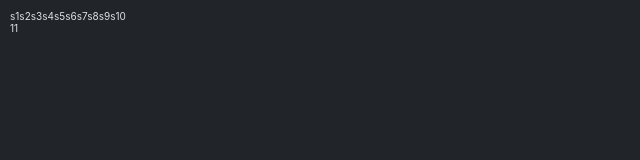
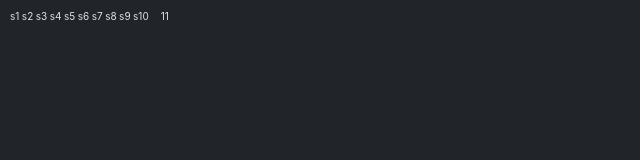
Before and after one commit to Gbangbolaoluwagbemiga/usePopCorn, a React (Create React App) app in the folder UsePopCorn/: page / in a window 1280 px wide. Shown: the top 160 px of the page, without its empty margins (0-640 px from the left). Built offline with nearby package versions, Linux system fonts and the light colour scheme; the HTML template or start-up script is replaced by a standard one.

Commit message:
styles added

```diff
--- a/UsePopCorn/src/starRating.js
+++ b/UsePopCorn/src/starRating.js
@@ -1,7 +1,18 @@
+const containerSyle = {
+  display: 'flex',
+  alignItems: 'center',
+  gap: '1.2rem',
+};
+const starStyle = {
+  display: 'flex',
+  alignItems: 'center',
+  gap: '0.25rem',
+};
+
 export default function StarRating() {
   return (
-    <div className="star--rating">
-      <div>
+    <div style={containerSyle}>
+      <div style={starStyle}>
         {Array.from({length: 10}, (_, i) => (
           <span key={i}>s{i + 1}</span>
         ))}
```
